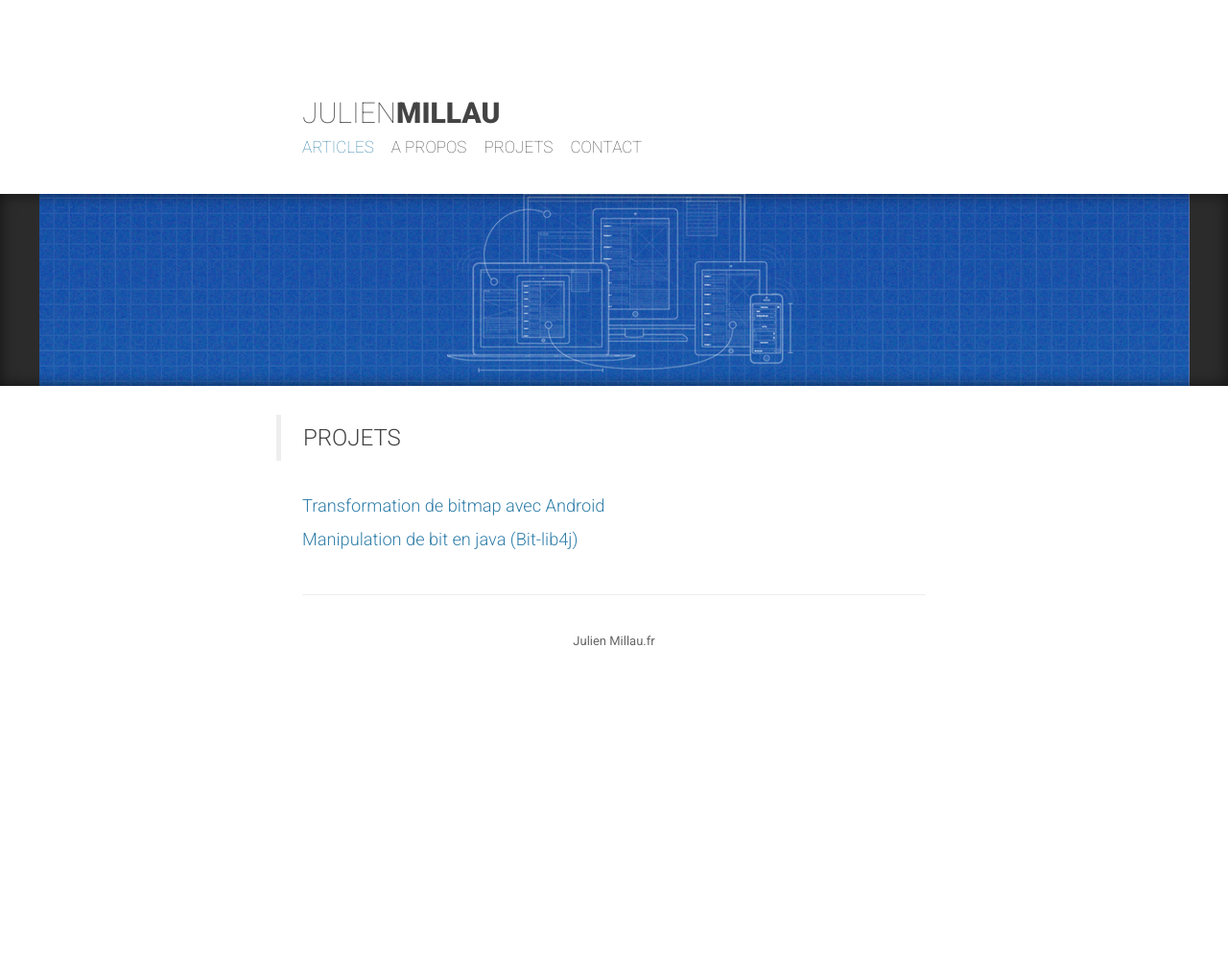
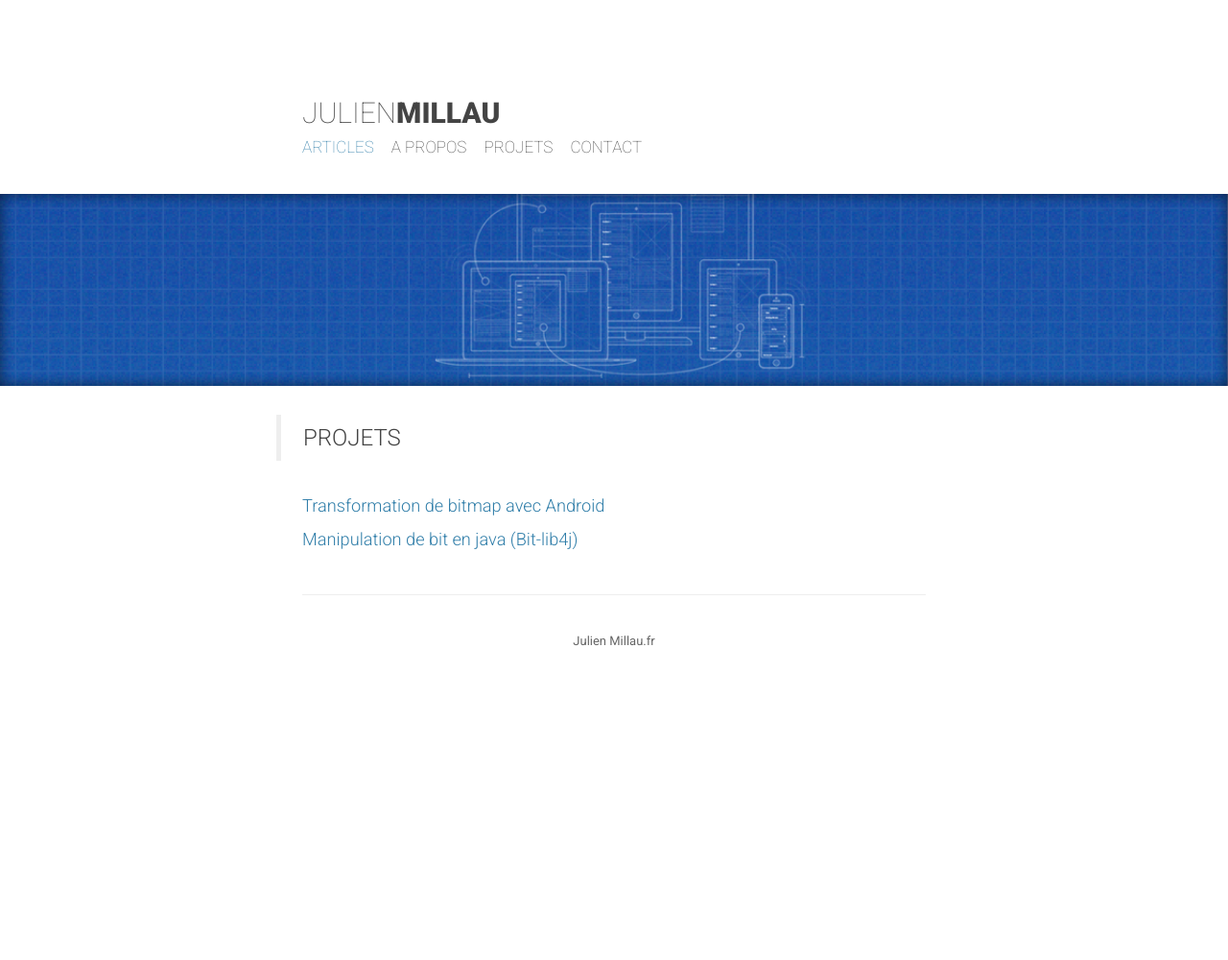
Before and after one commit to devnied/devnied.github.io, a Jekyll site: the page built from projets.html, in a window 1280 px wide. Shown: the whole page at 96% size. Built offline with Jekyll 4.4.1, drawn with Linux system fonts in a browser that asks for light colours; some web fonts are replaced; Markdown is read by kramdown in place of the engine named in the settings.

Commit message:
Fix css cover

```diff
--- a/css/main.css
+++ b/css/main.css
@@ -192,7 +192,6 @@ footer a{
 
 .separator.projets{
 	background-position: center;
-	background-size: auto;
 }
 
 .separator.contact{
```
